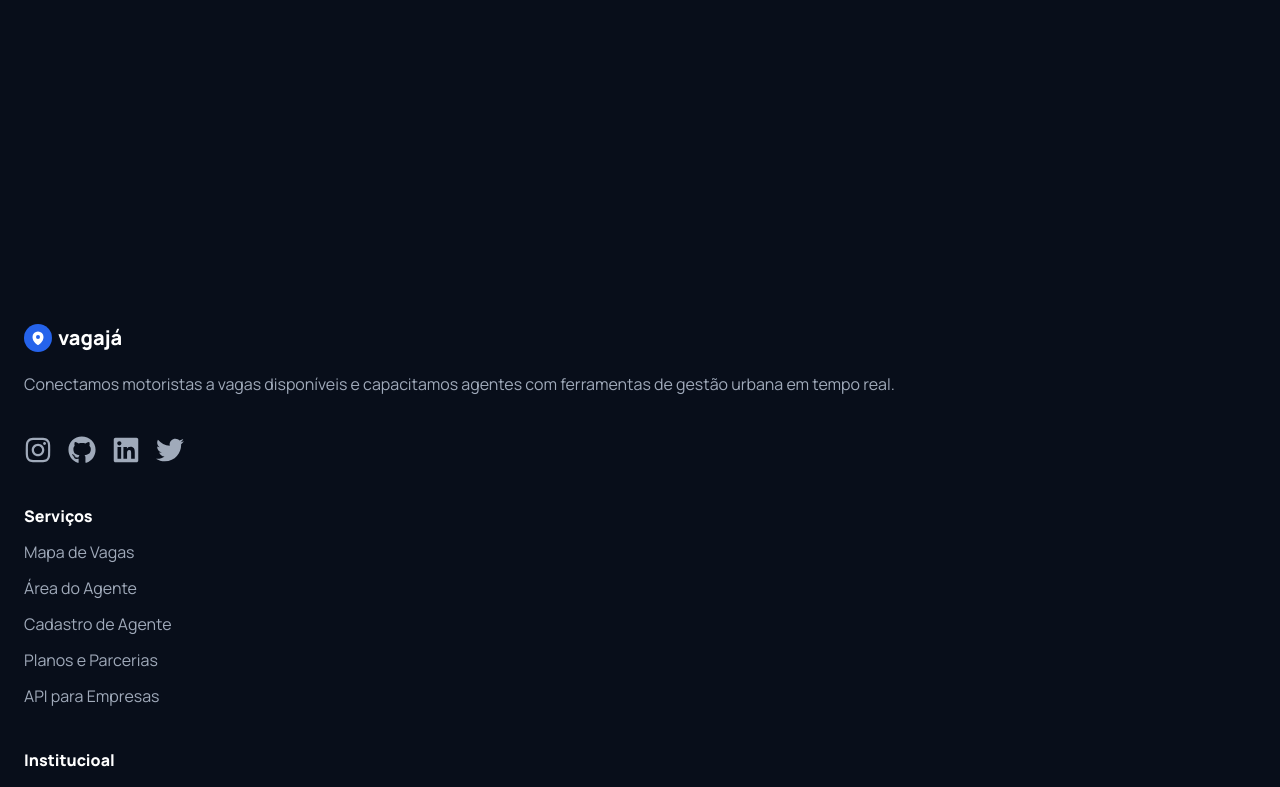
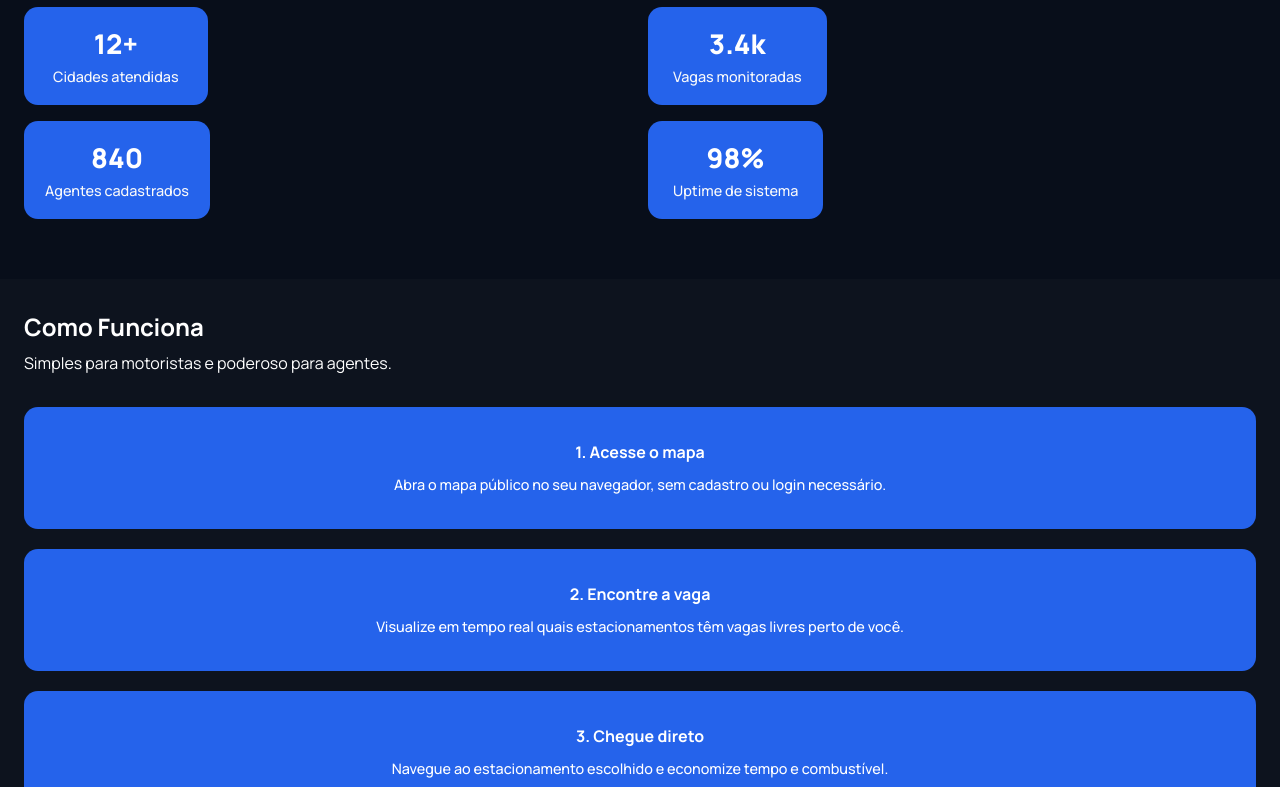
Before and after one commit to Viitorsoares/VagaJa, a Next.js app: page / in a window 1280 px wide. Shown: the part 520-1307 px from the top of the page. Built offline with nearby package versions, Linux system fonts and the light colour scheme.

Commit message:
Foi adidionado alguns estilo na home

```diff
--- a/package.json
+++ b/package.json
@@ -9,7 +9,9 @@
     "lint": "eslint"
   },
   "dependencies": {
+    "@googlemaps/js-api-loader": "^2.1.1",
     "@heroicons/react": "^2.2.0",
+    "@vis.gl/react-google-maps": "^1.8.3",
     "class-variance-authority": "^0.7.1",
     "clsx": "^2.1.1",
     "lucide-react": "^1.22.0",
--- a/src/app/driver/page.tsx
+++ b/src/app/driver/page.tsx
@@ -1,10 +1,9 @@
-import Map from "@/src/components/map/map";
 import { Badge } from "@/src/components/ui/badge";
 
 export default function Page() {
     return (
         <main className="h-screen px-5 bg-fundo">
-           <div className="mt-14">
+            <div className="mt-14">
                 <div>
                     <h1 className="text-branco text-5xl font-bold pb-3">Mapa de Vagas</h1>
                     <p className="text-branco">Disponibilidade em tempo real.</p>
@@ -14,9 +13,9 @@ export default function Page() {
                     <Badge className="p-6 rounded-xl "><span>20</span>vagas livres</ Badge>
                     <Badge className="p-6 rounded-xl ">Buscar endereço</ Badge>
                 </div>
-           </div>
+            </div>
 
-           <div className="mt-15">
+            <div className="mt-15">
                 <div className="flex gap-2">
                     <Badge className="p-4 rounded-xl text-badge bg-azul">Todos</ Badge>
                     <Badge className="p-4 rounded-xl text-badge bg-green">Livre</ Badge>
@@ -25,9 +24,9 @@ export default function Page() {
                 </div>
 
                 <div>
-                    <Map />
+
                 </div>
-           </div>
+            </div>
 
         </main>
     )
--- a/src/app/globals.css
+++ b/src/app/globals.css
@@ -7,6 +7,7 @@
 @theme {
   --color-*: initial;
   --color-fundo: #080E1A;
+  --color-background-2: #0D131E;
   --color-azul: #2563EB;
   --color-roxo: #7C3AED;
   --color-branco: #fff;
@@ -16,7 +17,10 @@
   --color-red: #e5383b;
   --color-gray-text: #A0AABA;
 
-  --text-badge: 1rem;
+  --text-badge-title: 1rem;
+  --text-badge: .9rem;
+
+  --text-1.7rem: 1.7rem;
 }
 
 @theme inline {
--- a/src/app/page.tsx
+++ b/src/app/page.tsx
@@ -1,9 +1,10 @@
 import Link from "next/link";
+import { Badge } from "../components/ui/badge";
 
 export default function Home() {
   return (
-    <main className="h-screen w-full px-6 bg-fundo">
-      <section>
+    <main className="h-auto w-full bg-fundo">
+      <section className="px-6">
         <div>
           <h1 className="pt-20 text-branco text-center text-4xl font-extrabold leading-tight">Estacionamento <br /> urbano <br />
             <span className="text-4xl font-extrabold text-azul"> inteligente e em tempo real</span>
@@ -14,13 +15,61 @@ export default function Home() {
         </div>
       </section>
 
-      <div className="mt-10 flex flex-col gap-4">
+      <div className="mt-10 px-6 flex flex-col gap-4">
         <button className="bg-azul py-3 rounded-2xl">
-            <Link href={"/driver"} className="text-branco">Sou Motorista - Ver Vagas</Link>
+          <Link href={"/driver"} className="text-branco">Sou Motorista - Ver Vagas</Link>
         </button>
         <button className="bg-roxo py-3 rounded-2xl">
-            <Link href={""} className="text-branco">Sou Agente - Área Restrita</Link>
+          <Link href={""} className="text-branco">Sou Agente - Área Restrita</Link>
         </button>
+      </div>
+
+      <div className="grid grid-cols-2 gap-4 mt-15 px-6">
+        <Badge className="flex flex-col py-12 px-7 rounded-xl bg-azul">
+          <p className="text-1.7rem font-extrabold text-branco">12+</p>
+          <p className="text-badge">Cidades atendidas</p>
+        </Badge>
+
+        <Badge className="flex flex-col py-12 px-6 rounded-xl bg-azul">
+          <p className="text-1.7rem font-extrabold text-branco">3.4k</p>
+          <p className="text-badge">Vagas monitoradas</p>
+        </Badge>
+
+        <Badge className="flex flex-col py-12 px-5 rounded-xl bg-azul">
+          <p className="text-1.7rem font-extrabold text-branco">840</p>
+          <p className="text-badge">Agentes cadastrados</p>
+        </Badge>
+
+        <Badge className="flex flex-col py-12 px-6 rounded-xl bg-azul">
+          <p className="text-1.7rem font-extrabold text-branco">98%</p>
+          <p className="text-badge">Uptime de sistema</p>
+        </Badge>
+      </div>
+
+      <div className="min-h-screen mt-15 bg-background-2">
+        <div className="px-6">
+          <div className="text-branco pt-8">
+            <h2 className="text-2xl font-bold pb-2">Como Funciona</h2>
+            <p>Simples para motoristas e poderoso para agentes.</p>
+          </div>
+
+          <div className="flex flex-col gap-5 mt-8">
+            <Badge className="bg-azul w-full flex flex-col gap-3 px-7 py-15 rounded-xl text-badge whitespace-normal">
+              <p className="text-badge-title text-branco font-bold">1. Acesse o mapa</p>
+              <p className="text-branco">Abra o mapa público no seu navegador, sem cadastro ou login necessário.</p>
+            </Badge>
+
+            <Badge className="bg-azul w-full flex flex-col gap-3 px-7 py-15 rounded-xl text-badge whitespace-normal">
+              <p className="text-badge-title text-branco font-bold">2. Encontre a vaga</p>
+              <p className="text-branco">Visualize em tempo real quais estacionamentos têm vagas livres perto de você.</p>
+            </Badge>
+
+            <Badge className="bg-azul w-full flex flex-col gap-3 px-7 py-15 rounded-xl text-badge whitespace-normal">
+              <p className="text-badge-title text-branco font-bold">3. Chegue direto</p>
+              <p className="text-branco">Navegue ao estacionamento escolhido e economize tempo e combustível.</p>
+            </Badge>
+          </div>
+        </div>
       </div>
     </main>
   );
--- a/src/components/common/footer.tsx
+++ b/src/components/common/footer.tsx
@@ -29,7 +29,7 @@ export default function Footer() {
             <div className="mt-10">
                 <div className="mb-10">
                     <h2 className="text-branco font-extrabold pb-3">Serviços</h2>
-                    <div className="text-gray-text flex flex-col gap-3">
+                    <div className="text-gray-text  flex flex-col gap-3">
                         <p>Mapa de Vagas</p>
                         <p>Área do Agente</p>
                         <p>Cadastro de Agente</p>
@@ -85,7 +85,7 @@ export default function Footer() {
                 </div>
             </div>
 
-            <div className="text-gray-text mt-10 flex flex-col gap-2">
+            <div className="text-gray-text mt-10 mb-6 flex flex-col gap-2">
                 <p>
                     © 2026 ParkUrban Tecnologia e Mobilidade Urbana Ltda.
                     Todos os direitos reservados.
--- a/src/components/map/map.tsx
+++ /dev/null
@@ -1,40 +0,0 @@
-"use client";
-
-import { useEffect, useRef } from "react";
-import mapboxgl from "mapbox-gl";
-import "mapbox-gl/dist/mapbox-gl.css";
-
-
-export default function Map() {
-
-  const mapRef = useRef<mapboxgl.Map | null>(null);
-  const mapContainerRef = useRef<HTMLDivElement | null>(null);
-
-
-  useEffect(() => {
-
-    mapboxgl.accessToken = "YOUR_MAPBOX_ACCESS_TOKEN";
-
-    if (mapRef.current) return;
-
-    mapRef.current = new mapboxgl.Map({
-      container: mapContainerRef.current!,
-      center: [-71.06776, 42.35816],
-      zoom: 9,
-    });
-
-
-    return () => {
-      mapRef.current?.remove();
-    };
-
-  }, []);
-
-
-  return (
-    <div
-      ref={mapContainerRef}
-      className="h-screen w-full"
-    />
-  );
-}
```
Also changed, not shown: 1 other file (tests, documents, lock files or other folders).
